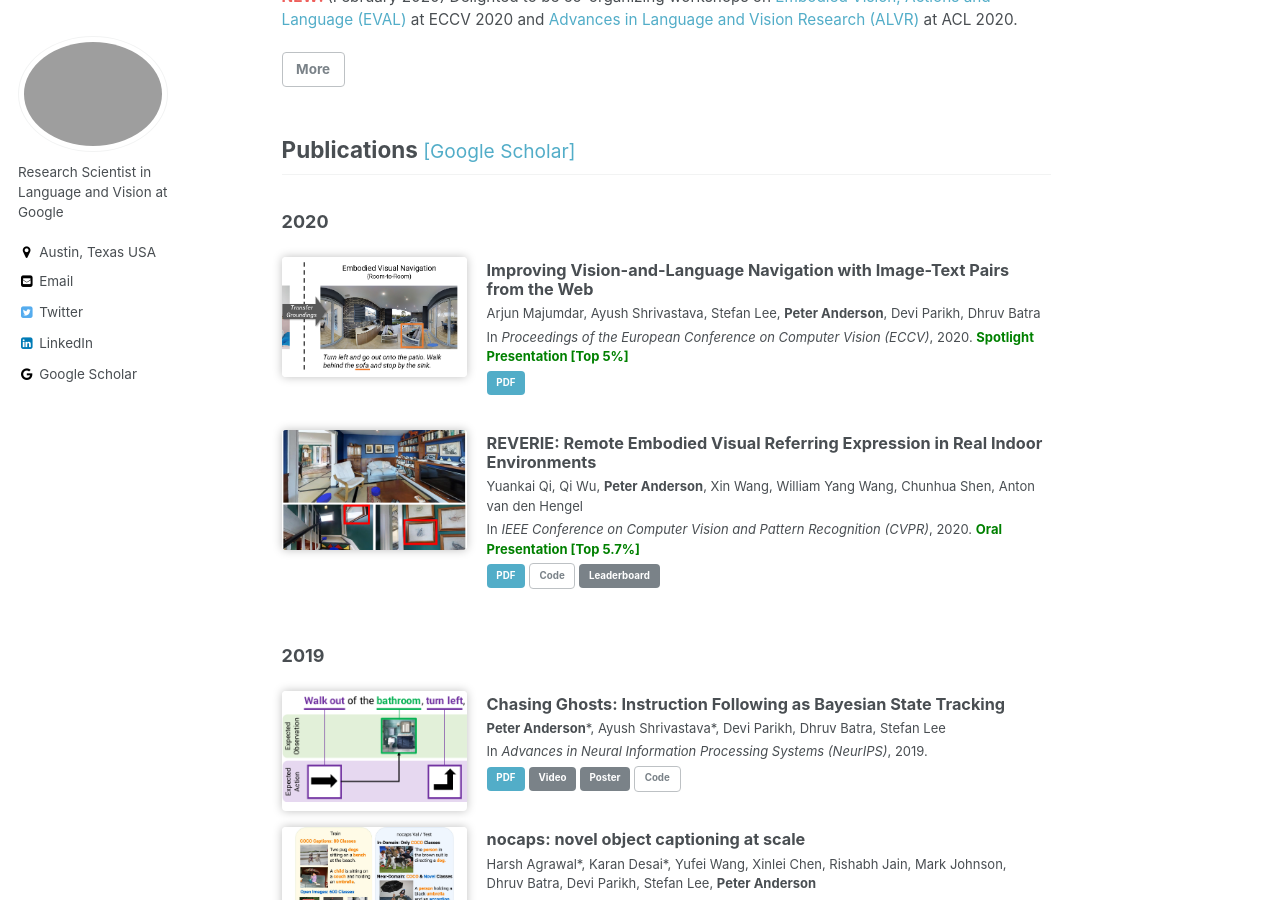
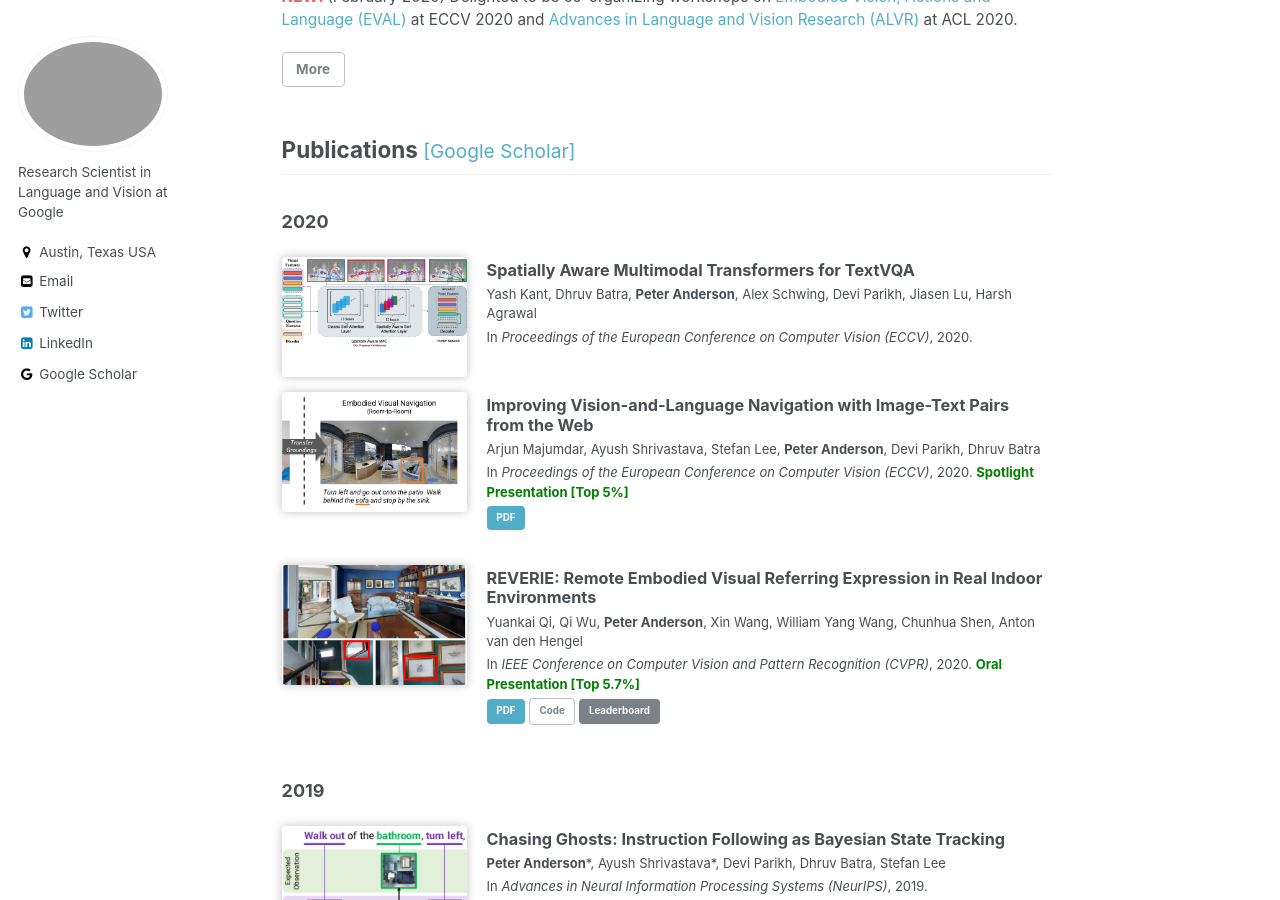
Before and after one commit to peteanderson80/peteanderson80.github.io, a Jekyll site: the page built from index.html, in a window 1280 px wide and 900 px high, scrolled down 379 px. Built offline with Jekyll 4.4.1, drawn with Linux system fonts in a browser that asks for light colours; a script that is not in the unit is left out; the list of posts is cut into pages by our own code.

Commit message:
Add textvqa paper

```diff
--- a/_data/publications.yml
+++ b/_data/publications.yml
@@ -1,5 +1,9 @@
 # Publications on home page
 year2020:
+  - title: "Spatially Aware Multimodal Transformers for TextVQA"
+    authors: "Yash Kant, Dhruv Batra, **Peter Anderson**, Alex Schwing, Devi Parikh, Jiasen Lu, Harsh Agrawal"
+    venue: "In *Proceedings of the European Conference on Computer Vision (ECCV)*, 2020."
+    teaser: textvqa-teaser.png
   - title: "Improving Vision-and-Language Navigation with Image-Text Pairs from the Web"
     authors: "Arjun Majumdar, Ayush Shrivastava, Stefan Lee, **Peter Anderson**, Devi Parikh, Dhruv Batra"
     venue: "In *Proceedings of the European Conference on Computer Vision (ECCV)*, 2020. **Spotlight Presentation [Top 5%]**{:.oral}"
```
Also changed, not shown: images/textvqa-teaser.png (added).
